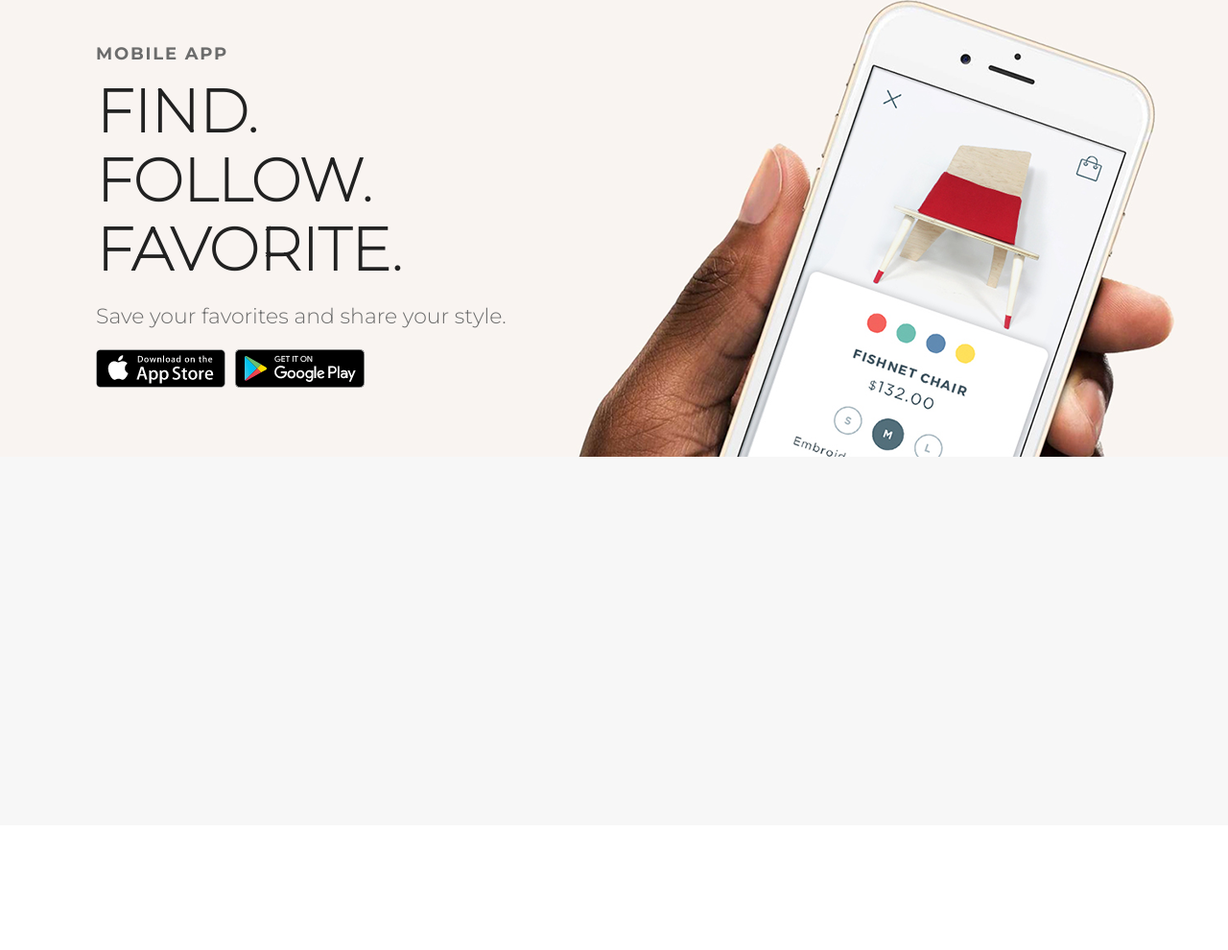
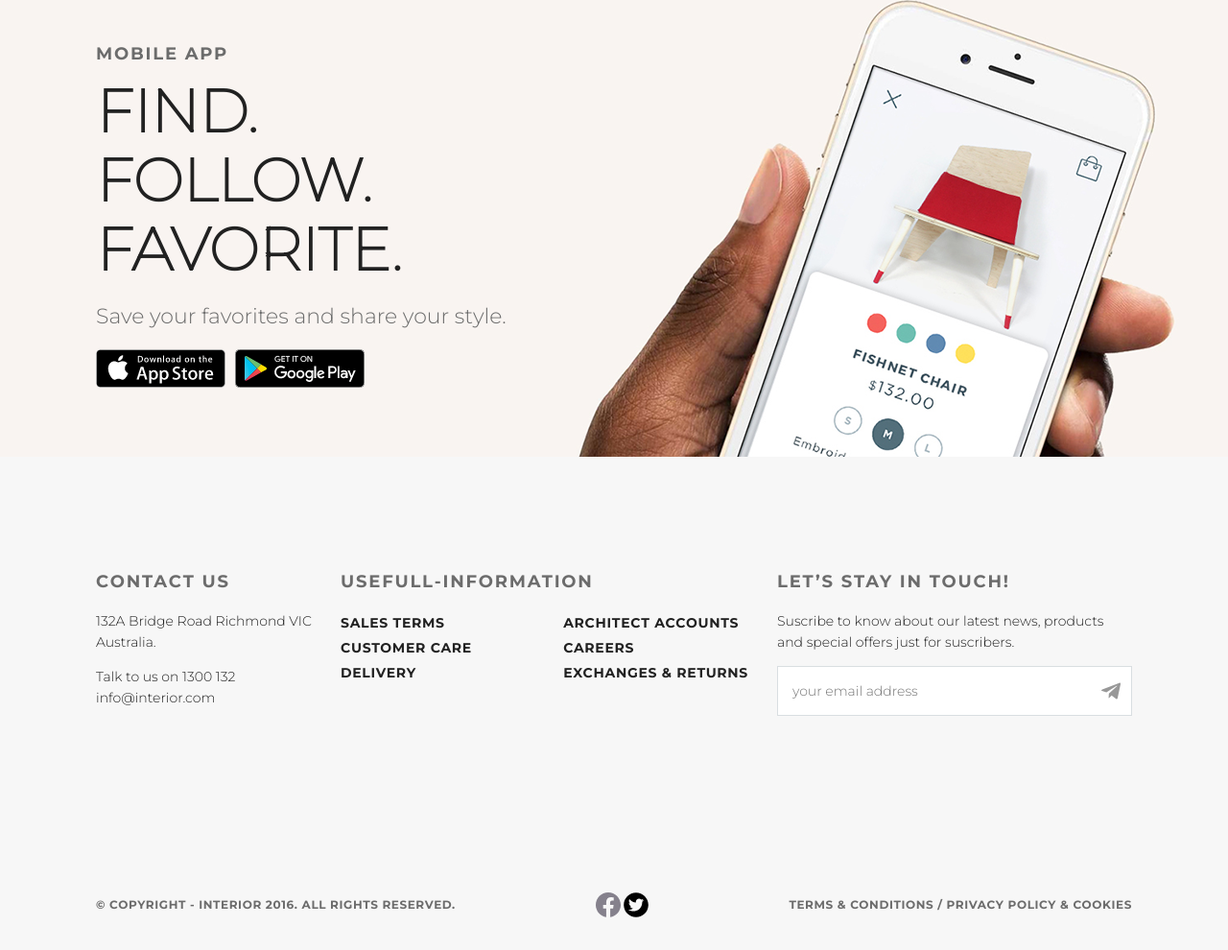
Before and after one commit to SergeyShashin/InterirorHTML, a plain HTML site: page index.html in a window 1280 px wide. Shown: the part 5915-6905 px from the top of the page at 96% size. Before the commit the page ends 6775 px from the top, so only its background shows below. Drawn offline with Linux system fonts and the light colour scheme.

Commit message:
Footer start

```diff
--- a/index.html
+++ b/index.html
@@ -1,5 +1,6 @@
 <!DOCTYPE html>
 <html lang="en">
+
 <head>
   <meta charset="UTF-8">
   <meta name="viewport" content="width=device-width, initial-scale=1.0">
@@ -7,6 +8,7 @@
   <link rel="stylesheet" href="css/style.css">
   <title>Interior</title>
 </head>
+
 <body>
   <div class="navbar">
     <a href="#" class="logo"></a>
@@ -30,7 +32,7 @@
       <h3>FISHNET CHAIR</h3>
       <p>Seat and back with upholstery made of cold cure foam. Steel frame, available in matt powder-coated black
         or highly polished chrome.</p>
-        <button type="button" class="button">ORDER US ></button>
+      <button type="button" class="button">ORDER US ></button>
     </div>
     <div class="slider-control">
       <div class="circle-small"></div>
@@ -151,7 +153,7 @@
       <h3>FISHNET CHAIR</h3>
       <p>Seat and back with upholstery made of cold cure foam. Steel frame, available in matt powder-coated black
         or highly polished chrome.</p>
-        <button type="button" class="button">ORDER US ></button>
+      <button type="button" class="button">ORDER US ></button>
     </div>
     <div class="slider-control">
       <div class="circle-small"></div>
@@ -194,9 +196,55 @@
   <!-- mobile-app -->
 
   <footer class="footer">
-
+    <div class="wrap-contact-useful-stay">
+      <div class="contact">
+        <h3>Contact US</h3>
+        <p>132A Bridge Road Richmond VIC
+          Australia.</p>
+        <p>Talk to us on 1300 132
+          info@interior.com</p>
+      </div>
+      <!-- /.contact -->
+      <div class="usefull-information">
+        <h3>Usefull-information</h3>
+        <div class="wrap-left-right">
+          <div class="left">
+            <a href="#">Sales terms</a>
+            <a href="#">Customer care</a>
+            <a href="#">Delivery</a>
+          </div>
+          <div class="right">
+            <a href="#">Architect accounts</a>
+            <a href="#">Careers</a>
+            <a href="#">Exchanges & returns</a>
+          </div>
+        </div>
+        <!-- wrap-left-right -->
+      </div>
+      <!-- /.usefull-information -->
+      <div class="stay-in-touch">
+        <h3>Let’s Stay in Touch!</h3>
+        <p>Suscribe to know about our latest news, products and special offers just for suscribers.</p>
+        <div class="input">
+          <input type="email" placeholder="your email address">
+          <img src="img/telegram-svgrepo-com.svg" alt="telegram-svgrepo-com.svg">
+        </div>
+      </div>
+    </div>
+    <!-- wrap-contact-useful-stay -->
+    <div class="wrap-copyright-social-terms">
+      <div class="copyright">© Copyright - INTERIOR 2016. All Rights Reserved.</div>
+      <div class="social">
+        <img src="img/footer_social_fb_default.svg" alt="footer_social_fb_default.svg">
+        <img src="img/twitter-social-media-social-network-logo-svgrepo-com.svg" alt="footer_social_tg_default.svg">
+      </div>
+      <div class="terms">Terms & Conditions  /  Privacy policy & Cookies</div>
+    </div>
+    <!-- /.wrap-copyright-social-terms -->
 
   </footer>
+  <!-- footer -->
 
 </body>
+
 </html>
--- /dev/null
+++ b/sass/_contact.sass
@@ -0,0 +1,14 @@
+.contact
+  width: 225px
+  h3
+    font-family: 'Montserrat-Bold'
+    font-size: 18px
+    line-height: 24px
+    text-transform: uppercase
+    letter-spacing: 0.1em
+    color: #6c6c6c
+  p
+    font-family: 'Montserrat-Light'
+    font-size: 14px
+    line-height: 22px
+    color: #212121
--- /dev/null
+++ b/sass/_copyright.sass
@@ -0,0 +1,8 @@
+.copyright
+  font-family: 'Montserrat-Bold'
+  font-size: 12px
+  line-height: 26px
+  font-weight: 700
+  text-transform: uppercase
+  letter-spacing: 0.05em
+  color: #6c6c6c
--- a/sass/_footer.sass
+++ b/sass/_footer.sass
@@ -1,3 +1,13 @@
 .footer
   height: 384px
   background-color: #f7f7f7
+  padding: 100px 100px 30px 100px
+  display: flex
+  flex-direction: column
+  justify-content: space-between
+  .wrap-contact-useful-stay
+    display: flex
+    justify-content: space-between
+  .wrap-copyright-social-terms
+    display: flex
+    justify-content: space-between
--- /dev/null
+++ b/sass/_input.sass
@@ -0,0 +1,18 @@
+.input
+  position: relative
+  display: flex
+  align-items: center
+  input
+    width: 370px
+    height: 48px
+    padding-left: 15px
+    padding-right: 40px
+    border: 1px solid #d9dee1
+    font-family: 'Montserrat-Light'
+    font-size: 14px
+    color: #6c6c6c
+
+  img
+    position: absolute
+    right: 10px
+    opacity: 0.4
--- /dev/null
+++ b/sass/_social.sass
@@ -0,0 +1,3 @@
+.social
+  img
+    height: 26px
--- /dev/null
+++ b/sass/_stay-in-touch.sass
@@ -0,0 +1,14 @@
+.stay-in-touch
+  width: 370px
+  h3
+    font-family: 'Montserrat-Bold'
+    font-size: 18px
+    line-height: 24px
+    text-transform: uppercase
+    letter-spacing: 0.1em
+    color: #6c6c6c
+  p
+    font-family: 'Montserrat-Light'
+    font-size: 14px
+    line-height: 22px
+    color: #212121
--- /dev/null
+++ b/sass/_terms.sass
@@ -0,0 +1,8 @@
+.terms
+  font-family: 'Montserrat-Bold'
+  font-size: 12px
+  line-height: 26px
+  font-weight: 700
+  text-transform: uppercase
+  letter-spacing: 0.05em
+  color: #6c6c6c
--- /dev/null
+++ b/sass/_usefull-information.sass
@@ -0,0 +1,24 @@
+.usefull-information
+  display: flex
+  flex-direction: column
+  h3
+    font-family: 'Montserrat-Bold'
+    font-size: 18px
+    line-height: 24px
+    text-transform: uppercase
+    letter-spacing: 0.1em
+    color: #6c6c6c
+  .wrap-left-right
+    display: flex
+    width: 425px
+    justify-content: space-between
+  .left
+  .right
+  a
+    display: block
+    font-family: 'Montserrat-Bold'
+    font-size: 14px
+    line-height: 26px
+    text-transform: uppercase
+    letter-spacing: 0.05em
+    color: #212121
--- a/sass/style.sass
+++ b/sass/style.sass
@@ -30,3 +30,10 @@
 @import 'mobile-app-content'
 @import 'mobile-app-links'
 @import 'footer'
+@import 'contact'
+@import 'usefull-information'
+@import 'stay-in-touch'
+@import 'input'
+@import 'copyright'
+@import 'social'
+@import 'terms'
```
Also changed, not shown: css/style.css, img/footer_social_fb_default.svg (added), img/telegram-svgrepo-com.svg (added), img/twitter-social-media-social-network-logo-svgrepo-com.svg (added), 1 other file.
